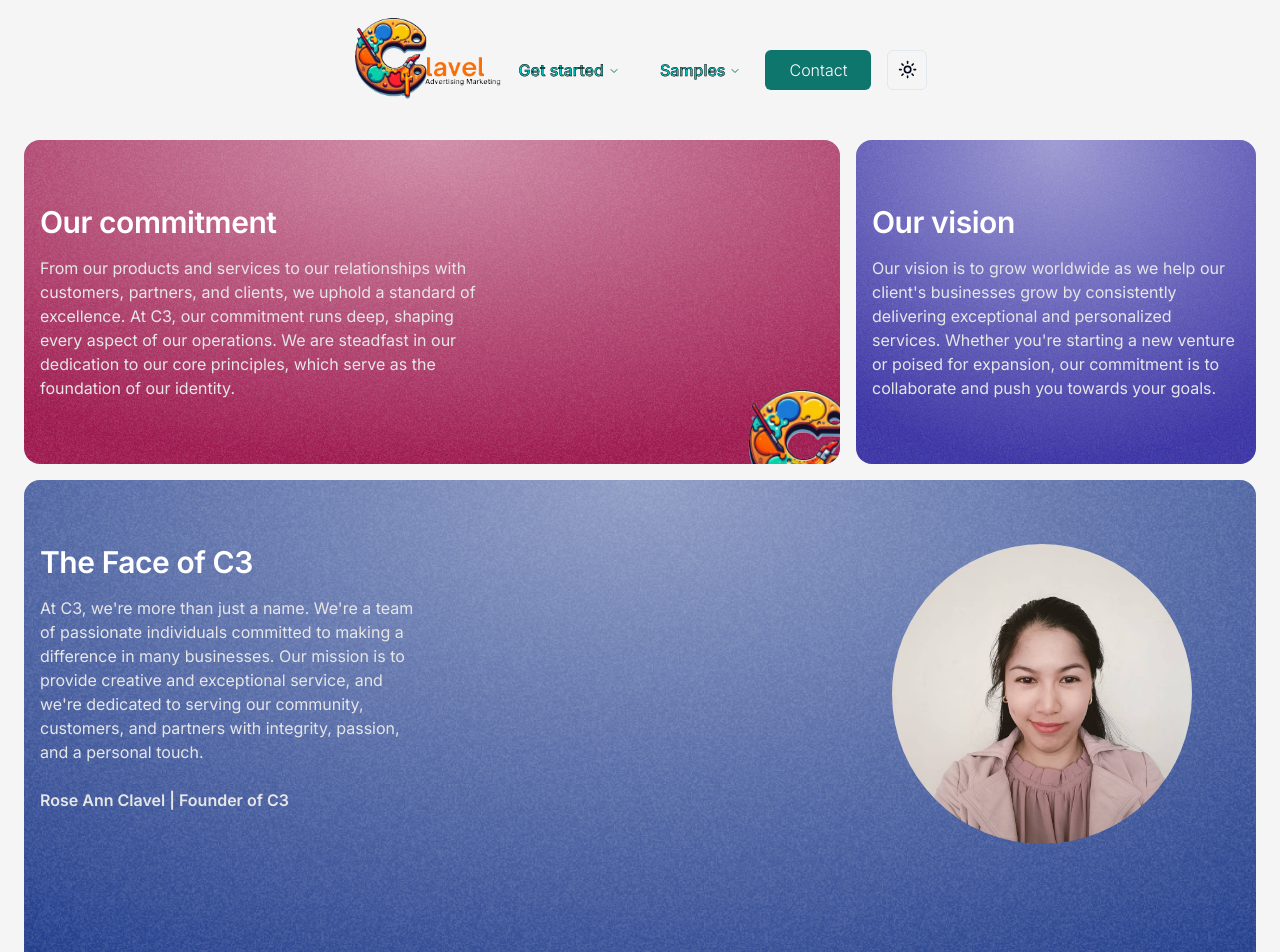
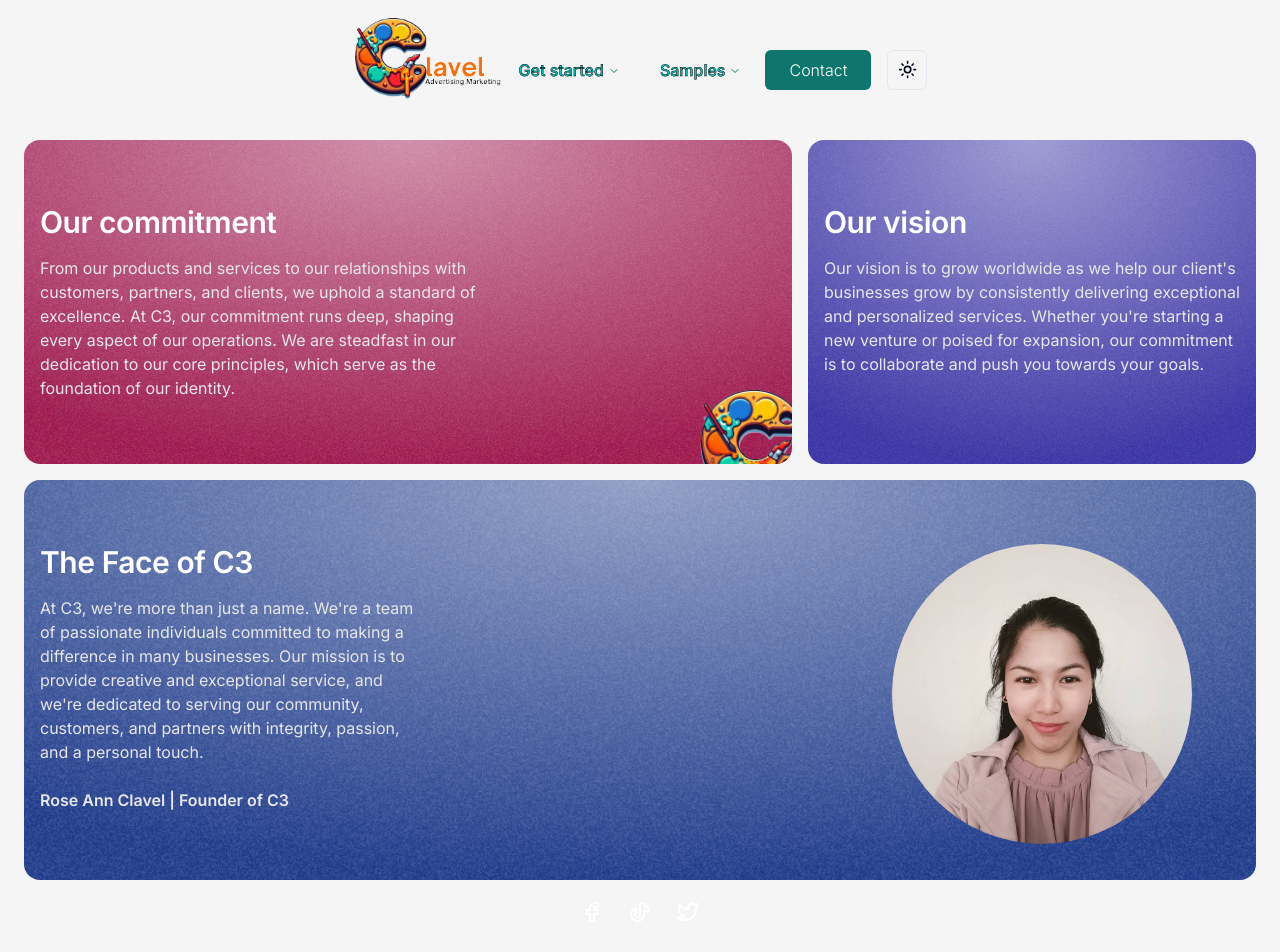
Before and after one commit to clavelian/ClavelAdvertisingMarketing, a Next.js app in the folder cad/: page /about in a window 1280 px wide. Shown: the top 952 px of the page. Built offline with nearby package versions, Linux system fonts and the light colour scheme.

Commit message:
minor changes: see below,
div -> exclude:grid-cols-3 => 1

WobbleCard -> containerClassName -> deleted col-span-1 exclude:min-h-300 => min-h-[200px]

WobbleCard -> containerClassName -> exclude: min-h-[600px] => 400px

Image -> className -> removed tablet:-bottom-1, -tablet-top-[-20%] => [-13%]

```diff
--- a/cad/app/about/wobble.tsx
+++ b/cad/app/about/wobble.tsx
@@ -7,9 +7,10 @@ import Logo from "@/public/logo.png";
 
 export function WobbleCardDemo() {
   return (
-    <div className="grid grid-cols-1 exclude:grid-cols-3 gap-4 max-w-7xl mx-auto w-full px-6">
+    <div className="grid grid-cols-1 exclude:grid-cols-1 gap-4 max-w-7xl mx-auto w-full px-6">
+      {/* DO NOT BE CONFUSED */}
       <WobbleCard
-        containerClassName="col-span-1 exclude:col-span-2 h-full bg-pink-800 min-h-[500px] exclude:min-h-[300px]"
+        containerClassName="exclude:col-span-2 h-full bg-pink-800 min-h-[200px]"
         className="justify-center items-center"
       >
         <div className="max-w-md">
@@ -45,7 +46,7 @@ export function WobbleCardDemo() {
           towards your goals.
         </p>
       </WobbleCard>
-      <WobbleCard containerClassName="col-span-1 exclude:col-span-3 bg-blue-900 min-h-[500px] exclude:min-h-[600px] mobile:min-h-[650px]">
+      <WobbleCard containerClassName="col-span-1 exclude:col-span-3 bg-blue-900 min-h-[500px] exclude:min-h-[400px] mobile:min-h-[650px]">
         <div className="max-w-sm">
           <h2 className="max-w-sm tablet:max-w-lg  text-left text-balance text-base tablet:text-xl exclude:text-3xl font-semibold tracking-[-0.015em] text-white mobile:text-xl">
             The Face of C3
@@ -77,7 +78,7 @@ export function WobbleCardDemo() {
           width={300}
           height={300}
           alt="imageDP"
-          className="absolute rounded-full tablet:-right-[-5%] tablet:-bottom-1 tablet:-top-[-20%] smscreen:-bottom-1 smscreen:-top-[-20%] wscreen:top-16 right-16 exclude:rounded-bl-full mobile:items-center justify-center mobile:flex mobile:pt-3"
+          className="absolute rounded-full tablet:-right-[-5%] tablet:-top-[-13%] smscreen:-bottom-1 smscreen:-top-[-20%] wscreen:top-16 right-16 exclude:rounded-bl-full mobile:items-center justify-center mobile:flex mobile:pt-3"
 
           // mobile:-right-[-20%] mobile:bottom-6"
           // -right-10 tablet:-right-[10%] exclude:-right-[10%] -bottom-1
```
